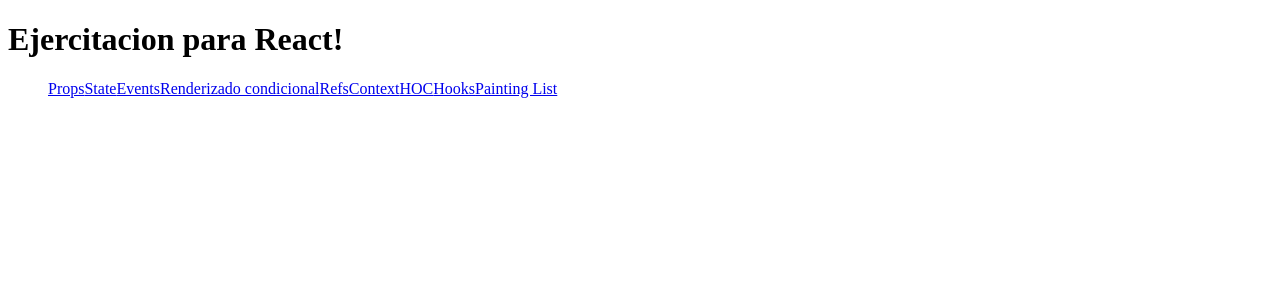
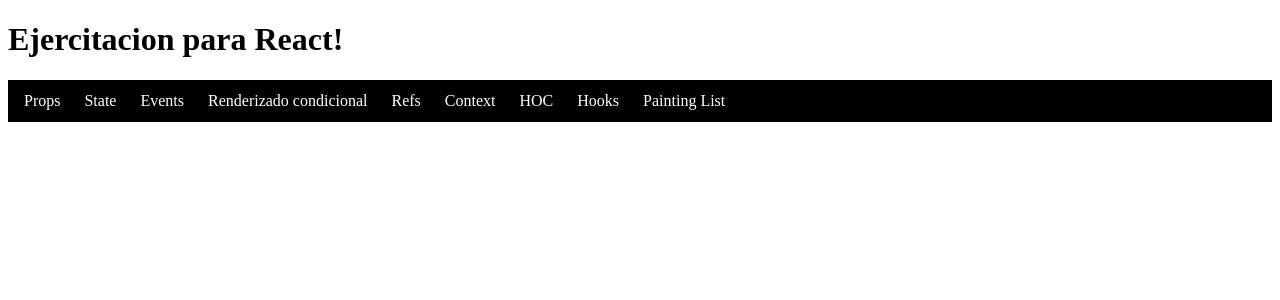
Before and after one commit to labmiracle/Tomas-Birbe, a React (Vite) app in the folder React/: page / in a window 1280 px wide. Shown: the top 300 px of the page. Built offline with nearby package versions, Linux system fonts and the light colour scheme.

Commit message:
añadir estilos basicos para identificar la barra de navegacion

```diff
--- /dev/null
+++ b/React/src/App.module.css
@@ -0,0 +1,16 @@
+.links {
+	display: flex;
+	gap: 24px;
+	background-color: black;
+	padding-block: 12px;
+	padding-inline: 16px;
+
+}
+
+a {
+	color: white;
+	text-decoration: none;
+}
+
+
+a:visited {}
--- a/React/src/App.tsx
+++ b/React/src/App.tsx
@@ -1,11 +1,12 @@
-import { NavLink } from "react-router-dom";
+import styles from "./App.module.css";
+import { NavLink, Outlet } from "react-router-dom";
 
 function App() {
   return (
     <>
       <h1>Ejercitacion para React!</h1>
       <nav>
-        <ul>
+        <ul className={styles.links}>
           <NavLink to="/props">Props</NavLink>
           <NavLink to="/state">State</NavLink>
           <NavLink to="/events">Events</NavLink>
@@ -19,22 +20,7 @@ function App() {
           <NavLink to="/painting-list">Painting List</NavLink>
         </ul>
       </nav>
-      {/* <h2>Props</h2>
-      <Props />
-      <h2>State</h2>
-      <State />
-      <h2>Events</h2>
-      <Events />
-      <h2>Renderizado condicional</h2>
-      <RenderizadoCondicional />
-      <h2>Refs</h2>
-      <Refs />
-      <h2>HOC</h2>
-      <ListOfPosts url="https://jsonplaceholder.typicode.com/posts" />
-      <h2>Hooks</h2>
-      <Hooks />
-      <h2></h2>
-      <PaintingList /> */}
+      <Outlet />
     </>
   );
 }
--- a/React/src/main.tsx
+++ b/React/src/main.tsx
@@ -16,7 +16,7 @@ const router = createBrowserRouter([
   {
     path: "/",
     element: <App />,
-  },
+    children: [
       {
         path: "/props",
         element: <Props />,
@@ -53,6 +53,8 @@ const router = createBrowserRouter([
         path: "/painting-list",
         element: <PaintingList />,
       },
+    ],
+  },
 ]);
 
 ReactDOM.createRoot(document.getElementById("root") as HTMLElement).render(
```
Lines whose indentation alone changed are shown as unchanged.
